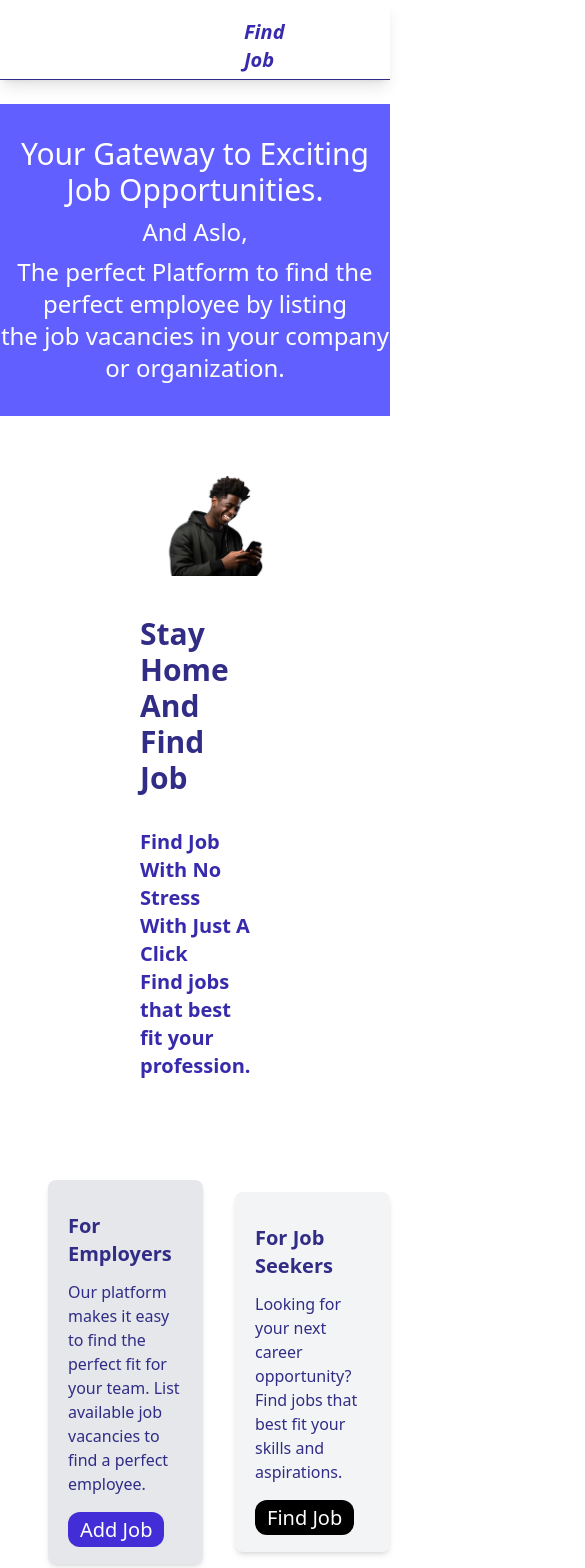
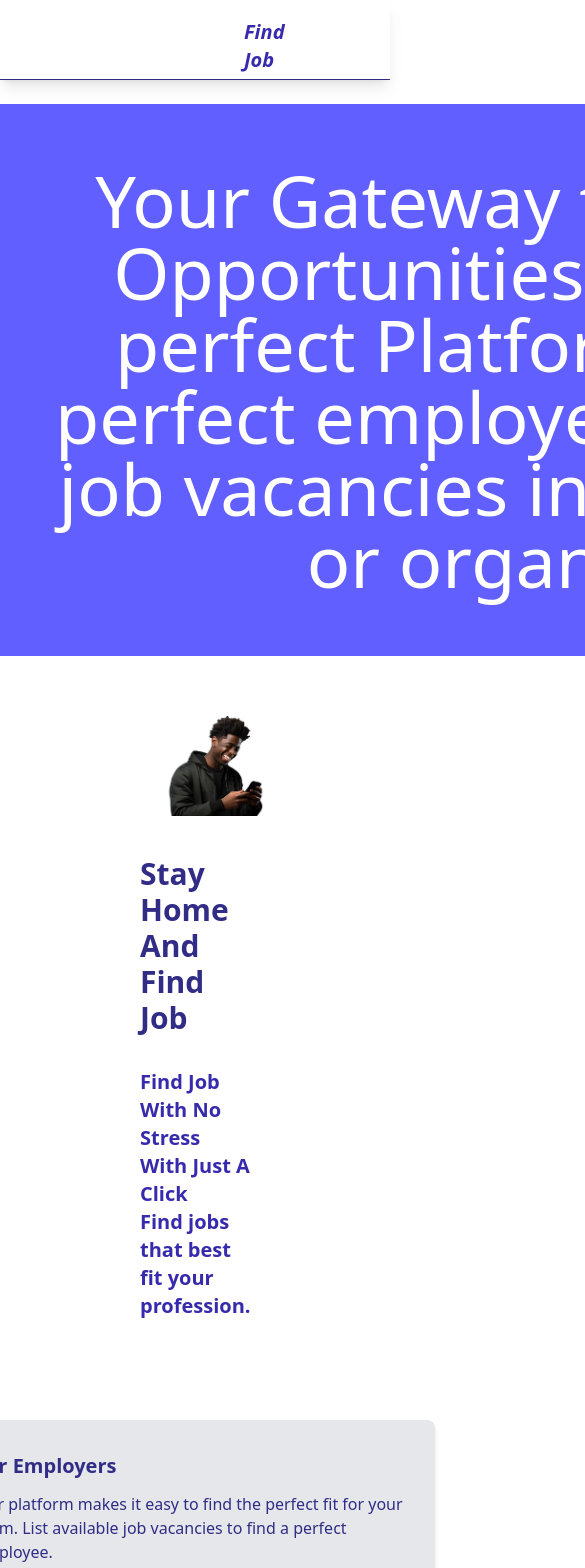
Before and after one commit to AsieduAmos/Jaman-Jobs, a React (Vite) app: page /home in a window 390 px wide. Shown: the top 1568 px of the page, 585 px wide, since content can reach past the window. Built offline with nearby package versions, Linux system fonts and the light colour scheme.

Commit message:
head component maked responsive

```diff
--- a/src/pages/Head.jsx
+++ b/src/pages/Head.jsx
@@ -3,13 +3,9 @@ import React from 'react'
 const Head = () => {
   return (
     <>
-    <div className='bg-indigo-500 text-white py-8 text-center mt-6 '>
-        <h3 className='text-3xl '> Your Gateway to Exciting Job Opportunities.</h3>
-        <h4 className='text-2xl my-2'>And Aslo,</h4>
-        <p className='text-2xl '>
-             The perfect Platform  to find the perfect employee by listing
-              <br />the job vacancies in your company or organization.
-        </p>
+    <div className='lg:text-2xl md:text-5xl text-7xl lg:font-thin md:font-light font-light bg-indigo-500 text-white lg:py-8 py-15 text-center mt-6 lg:w-full w-6xl px-8'>
+        <p className=' '> Your Gateway to Exciting Job Opportunities And Aslo,The perfect Platform  to find the perfect employee by listing
+              the job vacancies in your company or organization.</p>
 
     </div>
     </>
--- a/src/pages/HomePage.jsx
+++ b/src/pages/HomePage.jsx
@@ -10,26 +10,26 @@ const HomePage = () => {
   <>
    <Head />
    <AuthPage />
-  <div className='flex items-center justify-center my-15'>
-    <div className='bg-gray-200 text-indigo-900 w-120 ml-12 p-5 shadow-md rounded-lg'>
+  <div className='flex flex-col md:flex-row items-center justify-center my-15 gap-10 '>
+    <div className='bg-gray-200 text-indigo-900 w-120 p-5 shadow-md rounded-lg'>
         <h2 className='font-bold text-xl py-3 '>For Employers</h2>
         <p className='font-normal text-md pb-5'>
           Our platform makes it easy to find the perfect fit for your team.
           List available job vacancies to find a perfect employee.
 
         </p>
-        <NavLink to="/HomePage" className='bg-indigo-700 w-30 text-white font-medium text-xl px-3 py-1 text-center rounded-xl
+        <NavLink to="/HomePage" className='bg-indigo-700 text-white font-medium text-xl px-3 py-1 text-center rounded-xl
                               cursor-pointer hover:bg-black hover:text-white
                               transition duration-300 ease-in-out'>Add Job</NavLink>
       </div>
 
-     <div className='bg-gray-100 text-indigo-900 w-120 ml-8 p-5 shadow-md rounded-lg'>
+     <div className='bg-gray-100 text-indigo-900 w-120 p-5 shadow-md rounded-lg'>
         <h2 className='font-bold text-xl py-3 '>For Job Seekers</h2>
         <p className='font-normal text-md pb-5'>
             Looking for your next career opportunity?
           Find jobs that best fit your skills and aspirations.
         </p>
-        <NavLink to="/HomePage" className='bg-black w-30 text-white font-medium text-xl px-3 py-1 text-center rounded-xl
+        <NavLink to="/HomePage" className='bg-black text-white font-medium text-xl px-3 py-1 text-center rounded-xl
                               cursor-pointer hover:bg-indigo-700 hover:text-white
                               transition duration-300 ease-in-out'>Find Job</NavLink>
       </div>
```
